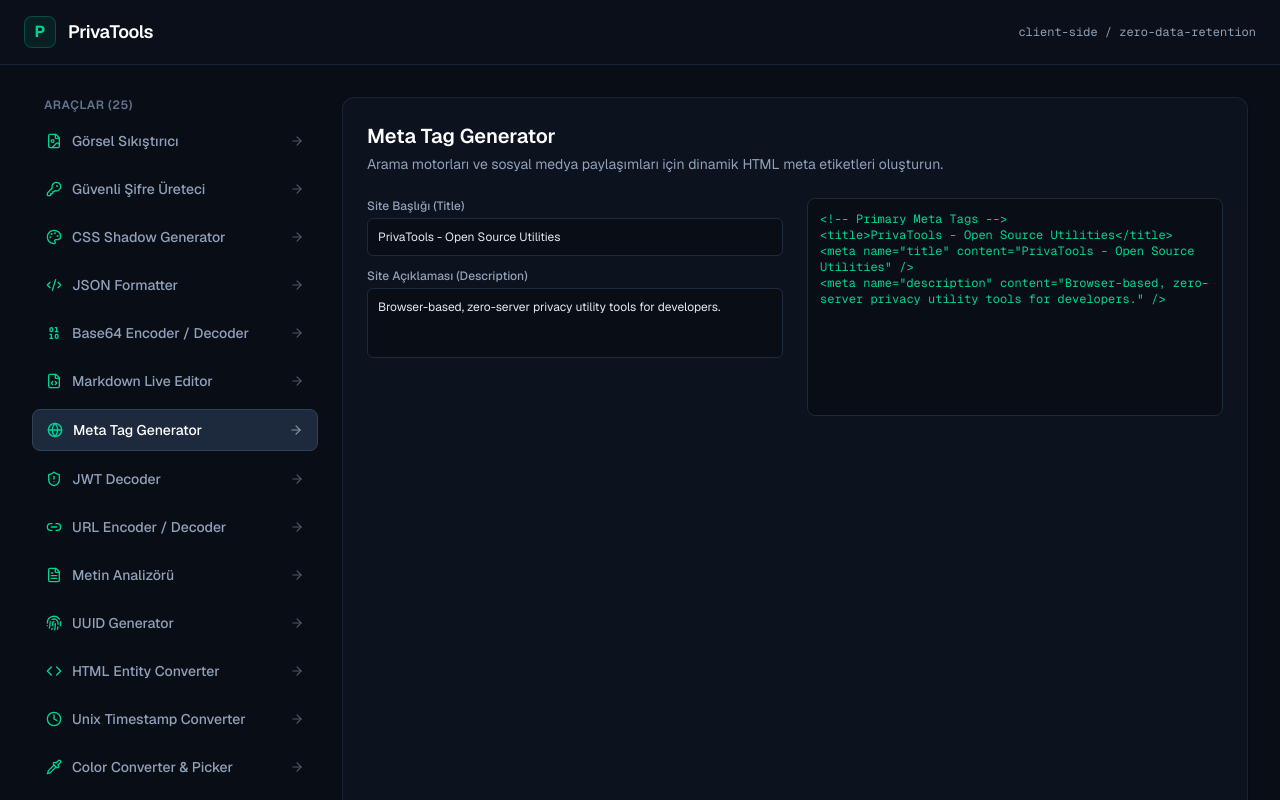
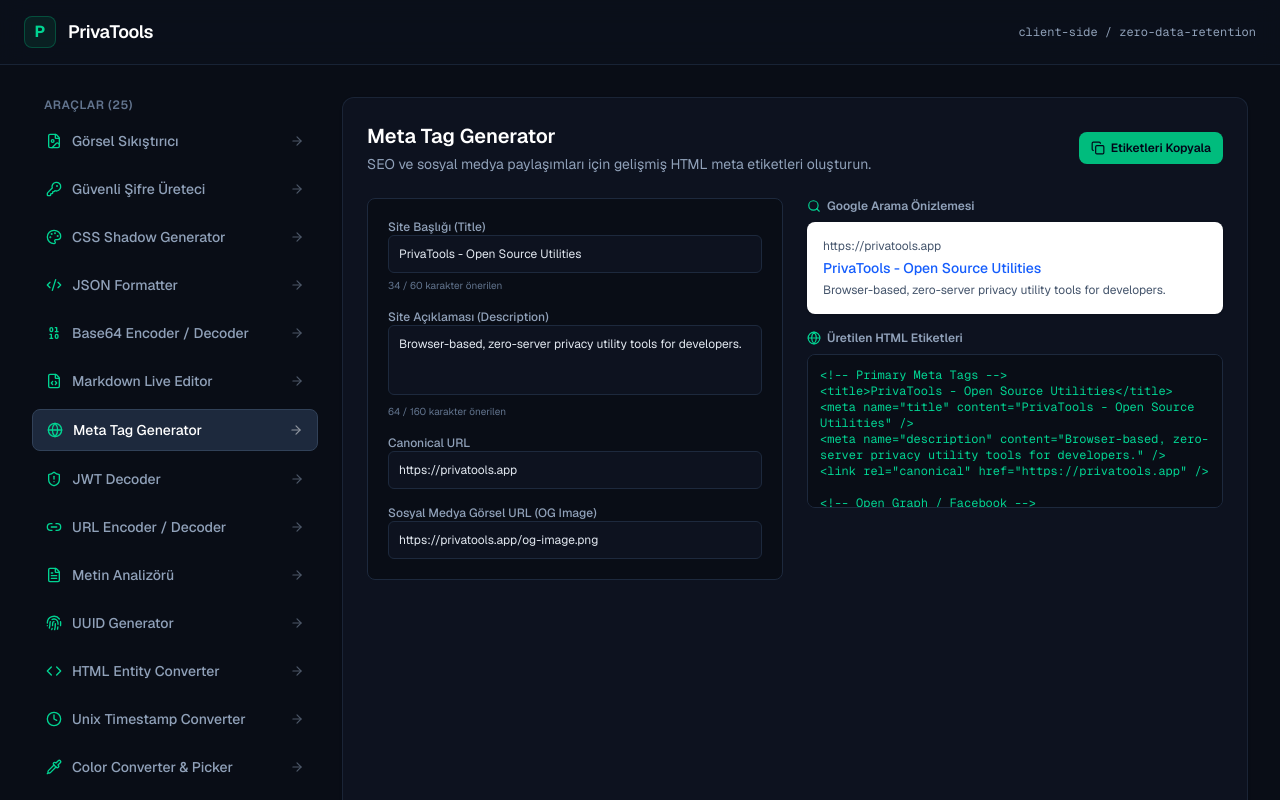
Before and after one commit to MuhammedEdev/privatools, a Next.js app: page / in a window 1280 px wide. Both pictures are taken after a click on the button "Meta Tag Generator". Shown: the top 800 px of the page. Built offline with nearby package versions, Linux system fonts and the light colour scheme.

Commit message:
Upgrade MetaTagGenerator component with live Google preview and social media tags

```diff
--- a/src/components/tools/MetaTagGenerator.tsx
+++ b/src/components/tools/MetaTagGenerator.tsx
@@ -1,53 +1,131 @@
 "use client";
 
 import { useState } from "react";
+import { Copy, Check, Globe, Share2, Search } from "lucide-react";
 
 export default function MetaTagGenerator() {
   const [siteTitle, setSiteTitle] = useState<string>("PrivaTools - Open Source Utilities");
   const [siteDescription, setSiteDescription] = useState<string>(
     "Browser-based, zero-server privacy utility tools for developers."
   );
+  const [siteUrl, setSiteUrl] = useState<string>("https://privatools.app");
+  const [ogImage, setOgImage] = useState<string>("https://privatools.app/og-image.png");
+  const [copied, setCopied] = useState<boolean>(false);
 
-  const metaTagCode = `<!-- Primary Meta Tags -->\n<title>${siteTitle}</title>\n<meta name="title" content="${siteTitle}" />\n<meta name="description" content="${siteDescription}" />`;
+  const metaTagCode = `<!-- Primary Meta Tags -->
+<title>${siteTitle}</title>
+<meta name="title" content="${siteTitle}" />
+<meta name="description" content="${siteDescription}" />
+<link rel="canonical" href="${siteUrl}" />
+
+<!-- Open Graph / Facebook -->
+<meta property="og:type" content="website" />
+<meta property="og:url" content="${siteUrl}" />
+<meta property="og:title" content="${siteTitle}" />
+<meta property="og:description" content="${siteDescription}" />
+<meta property="og:image" content="${ogImage}" />
+
+<!-- Twitter -->
+<meta property="twitter:card" content="summary_large_image" />
+<meta property="twitter:url" content="${siteUrl}" />
+<meta property="twitter:title" content="${siteTitle}" />
+<meta property="twitter:description" content="${siteDescription}" />
+<meta property="twitter:image" content="${ogImage}" />`;
+
+  const copyToClipboard = () => {
+    navigator.clipboard.writeText(metaTagCode);
+    setCopied(true);
+    setTimeout(() => setCopied(false), 2000);
+  };
 
   return (
     <div className="space-y-6">
+      <div className="flex flex-col sm:flex-row sm:items-center justify-between gap-4">
         <div>
           <h1 className="text-xl font-semibold text-white">Meta Tag Generator</h1>
           <p className="text-sm text-slate-400 mt-1">
-          Arama motorları ve sosyal medya paylaşımları için dinamik HTML meta etiketleri oluşturun.
+            SEO ve sosyal medya paylaşımları için gelişmiş HTML meta etiketleri oluşturun.
           </p>
         </div>
+        <button
+          onClick={copyToClipboard}
+          className="bg-emerald-500 hover:bg-emerald-400 text-slate-950 font-semibold text-xs py-2 px-3 rounded-lg transition flex items-center gap-1.5"
+        >
+          {copied ? <Check className="w-3.5 h-3.5" /> : <Copy className="w-3.5 h-3.5" />}
+          {copied ? "Kopyalandı" : "Etiketleri Kopyala"}
+        </button>
+      </div>
 
-      <div className="grid grid-cols-1 md:grid-cols-2 gap-6">
-        <div className="space-y-3 text-xs">
-          <div>
-            <label className="block text-slate-400 mb-1 font-medium">Site Başlığı (Title)</label>
+      <div className="grid grid-cols-1 lg:grid-cols-2 gap-6">
+        <div className="bg-[#090D16] border border-slate-800 rounded-lg p-5 space-y-4 text-xs">
+          <div className="space-y-1">
+            <label className="text-slate-400 font-medium">Site Başlığı (Title)</label>
             <input
               type="text"
               value={siteTitle}
               onChange={(e) => setSiteTitle(e.target.value)}
-              className="w-full bg-[#090D16] border border-slate-800 rounded-md p-2.5 text-slate-200 focus:outline-none focus:border-slate-700"
+              className="w-full bg-[#0D121F] border border-slate-800 rounded-md p-2.5 text-slate-200 focus:outline-none focus:border-slate-700"
             />
+            <span className="text-[10px] text-slate-500">{siteTitle.length} / 60 karakter önerilen</span>
           </div>
-          <div>
-            <label className="block text-slate-400 mb-1 font-medium">Site Açıklaması (Description)</label>
+
+          <div className="space-y-1">
+            <label className="text-slate-400 font-medium">Site Açıklaması (Description)</label>
             <textarea
               rows={3}
               value={siteDescription}
               onChange={(e) => setSiteDescription(e.target.value)}
-              className="w-full bg-[#090D16] border border-slate-800 rounded-md p-2.5 text-slate-200 focus:outline-none focus:border-slate-700 resize-none"
+              className="w-full bg-[#0D121F] border border-slate-800 rounded-md p-2.5 text-slate-200 focus:outline-none focus:border-slate-700 resize-none"
+            />
+            <span className="text-[10px] text-slate-500">{siteDescription.length} / 160 karakter önerilen</span>
+          </div>
+
+          <div className="space-y-1">
+            <label className="text-slate-400 font-medium">Canonical URL</label>
+            <input
+              type="text"
+              value={siteUrl}
+              onChange={(e) => setSiteUrl(e.target.value)}
+              className="w-full bg-[#0D121F] border border-slate-800 rounded-md p-2.5 text-slate-200 focus:outline-none focus:border-slate-700"
+            />
+          </div>
+
+          <div className="space-y-1">
+            <label className="text-slate-400 font-medium">Sosyal Medya Görsel URL (OG Image)</label>
+            <input
+              type="text"
+              value={ogImage}
+              onChange={(e) => setOgImage(e.target.value)}
+              className="w-full bg-[#0D121F] border border-slate-800 rounded-md p-2.5 text-slate-200 focus:outline-none focus:border-slate-700"
             />
           </div>
         </div>
 
+        <div className="space-y-4">
+          <div className="space-y-2">
+            <span className="text-xs font-semibold text-slate-400 flex items-center gap-1.5">
+              <Search className="w-3.5 h-3.5 text-emerald-400" /> Google Arama Önizlemesi
+            </span>
+            <div className="bg-white rounded-lg p-4 text-slate-800 space-y-1 shadow-sm">
+              <p className="text-xs text-slate-600 truncate">{siteUrl}</p>
+              <p className="text-sm font-medium text-blue-600 hover:underline cursor-pointer truncate">{siteTitle}</p>
+              <p className="text-xs text-slate-600 line-clamp-2">{siteDescription}</p>
+            </div>
+          </div>
+
+          <div className="space-y-2">
+            <span className="text-xs font-semibold text-slate-400 flex items-center gap-1.5">
+              <Globe className="w-3.5 h-3.5 text-emerald-400" /> Üretilen HTML Etiketleri
+            </span>
             <textarea
-          rows={12}
+              rows={8}
               readOnly
               value={metaTagCode}
               className="w-full bg-[#090D16] border border-slate-800 rounded-lg p-3 text-xs font-mono text-emerald-400 focus:outline-none resize-none"
             />
           </div>
         </div>
+      </div>
+    </div>
   );
 }
```
Lines whose indentation alone changed are shown as unchanged.
